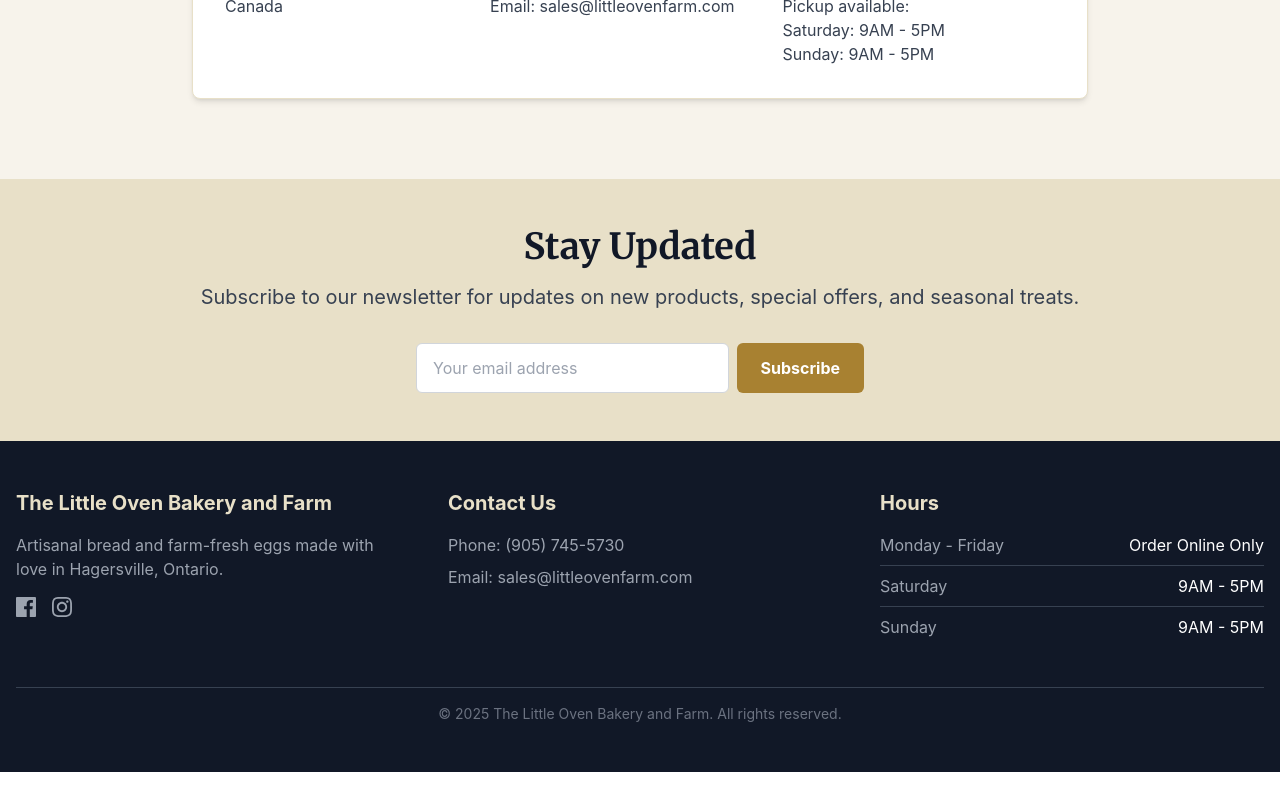
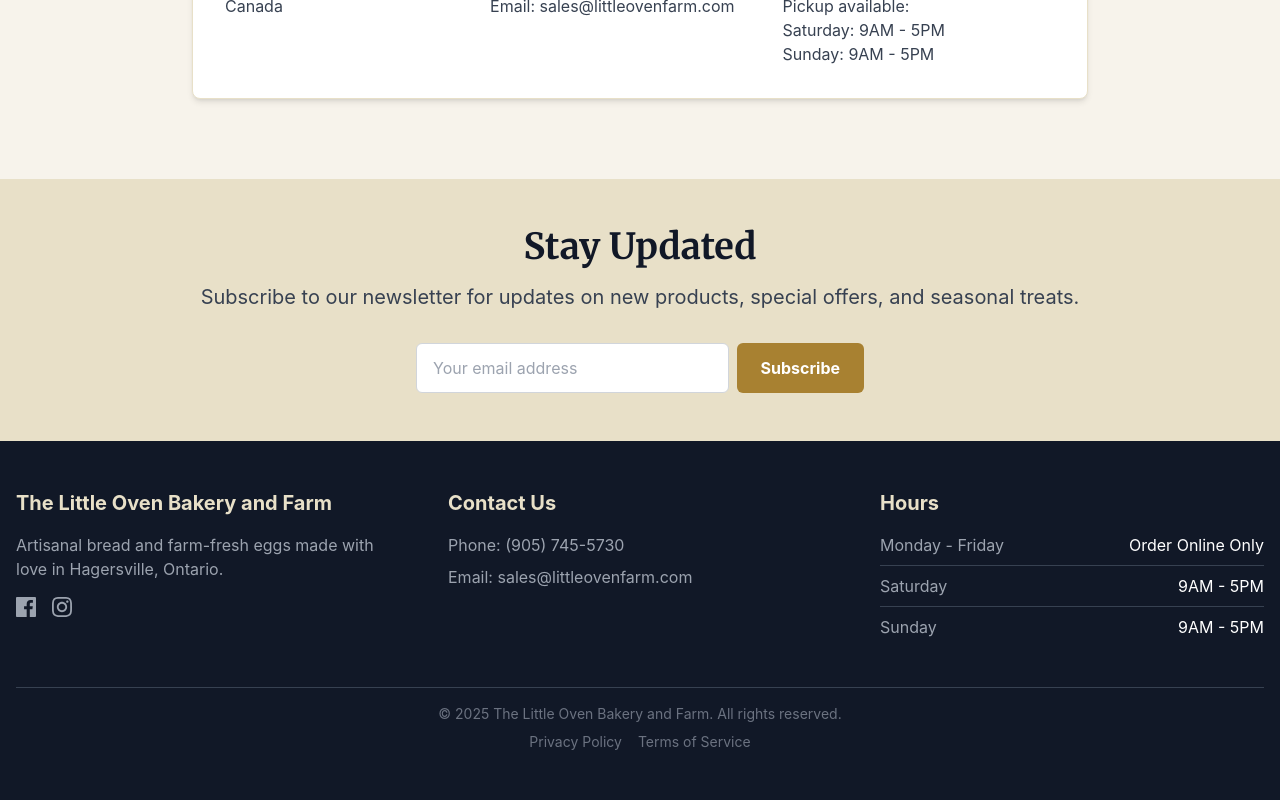
Before and after one commit to birddog87/littleovenbakeryandfarm, a Next.js app: page / in a window 1280 px wide. Shown: the part 2971-3771 px from the top of the page. Before the commit the page ends 3743 px from the top, so only its background shows below. Built offline with nearby package versions, Linux system fonts and the light colour scheme.

Commit message:
priv and tos back

```diff
--- a/src/components/layout/Footer.tsx
+++ b/src/components/layout/Footer.tsx
@@ -51,6 +51,10 @@ export default function Footer() {
 
         <div className="mt-12 border-t border-gray-700 pt-4 text-center text-gray-500 text-sm">
           &copy; {currentYear} The Little Oven Bakery and Farm. All rights reserved.
+          <div className="mt-2 flex justify-center space-x-4">
+            <a href="/privacy-policy" className="hover:text-gray-300 transition-colors">Privacy Policy</a>
+            <a href="/terms-of-service" className="hover:text-gray-300 transition-colors">Terms of Service</a>
+          </div>
         </div>
       </div>
     </footer>
```
